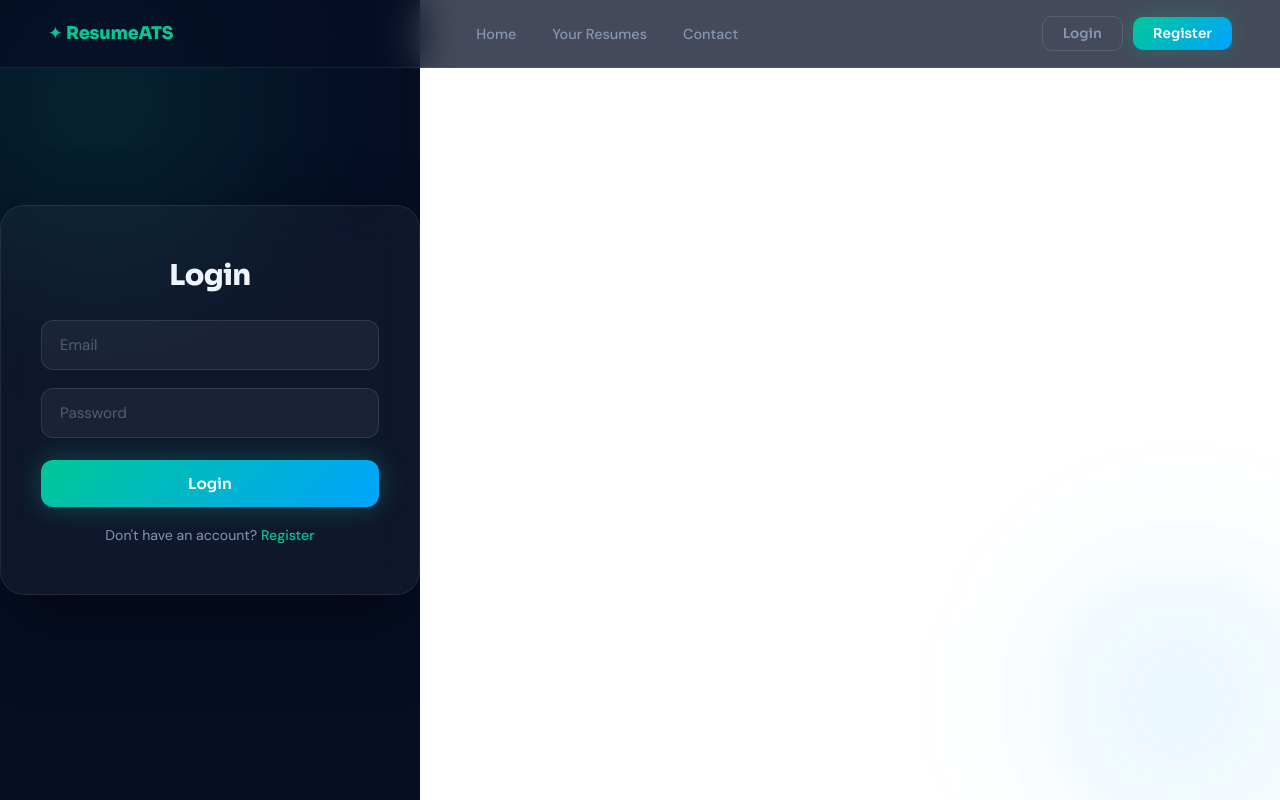
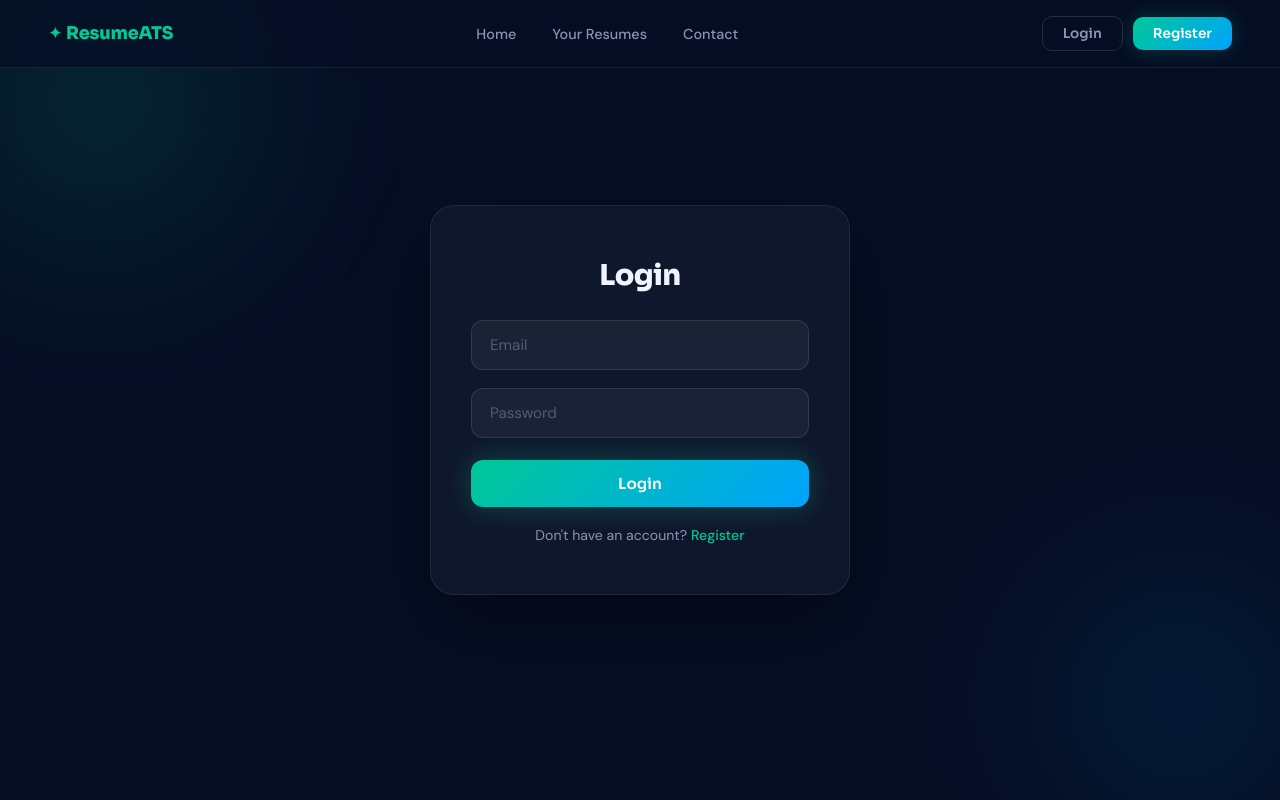
Before and after one commit to KadaliPrasAnthi/AtsResumeAnalyzer, a React app in the folder frontend/: page /login in a window 1280 px wide. Built offline with nearby package versions, Linux system fonts and the light colour scheme; the HTML template or start-up script is replaced by a standard one.

Commit message:
configured mongoose atlas

```diff
--- a/frontend/src/components/Contact/index.css
+++ b/frontend/src/components/Contact/index.css
@@ -7,6 +7,7 @@
   min-height: 100vh;
   position: relative;
   overflow: hidden;
+  width: 100vw;
 }
 
 /* ---- BG ORBS ---- */
--- a/frontend/src/components/Home/index.css
+++ b/frontend/src/components/Home/index.css
@@ -27,6 +27,7 @@
   background: var(--dark);
   color: var(--text-primary);
   overflow-x: hidden;
+
 }
 
 /* ---- GRADIENT TEXT ---- */
@@ -48,6 +49,7 @@
   justify-content: center;
   overflow: hidden;
   padding: 120px 24px 80px;
+  width: 100vw;
 }
 
 /* Animated background orbs */
--- a/frontend/src/components/Login/index.css
+++ b/frontend/src/components/Login/index.css
@@ -9,6 +9,7 @@
   position: relative;
   overflow: hidden;
   font-family: 'DM Sans', sans-serif;
+  width:100vw;
 }
 
 /* Background orbs matching home page */
--- a/frontend/src/components/Register/index.css
+++ b/frontend/src/components/Register/index.css
@@ -9,6 +9,7 @@
   position: relative;
   overflow: hidden;
   font-family: 'DM Sans', sans-serif;
+  width: 100vw;
 }
 
 .auth-container::before {
--- a/frontend/src/components/YourResumes/index.css
+++ b/frontend/src/components/YourResumes/index.css
@@ -12,6 +12,7 @@
   padding: 120px 24px 80px;
   position: relative;
   overflow: hidden;
+  width: 100vw;
 }
 
 .resume-container::before {
```
